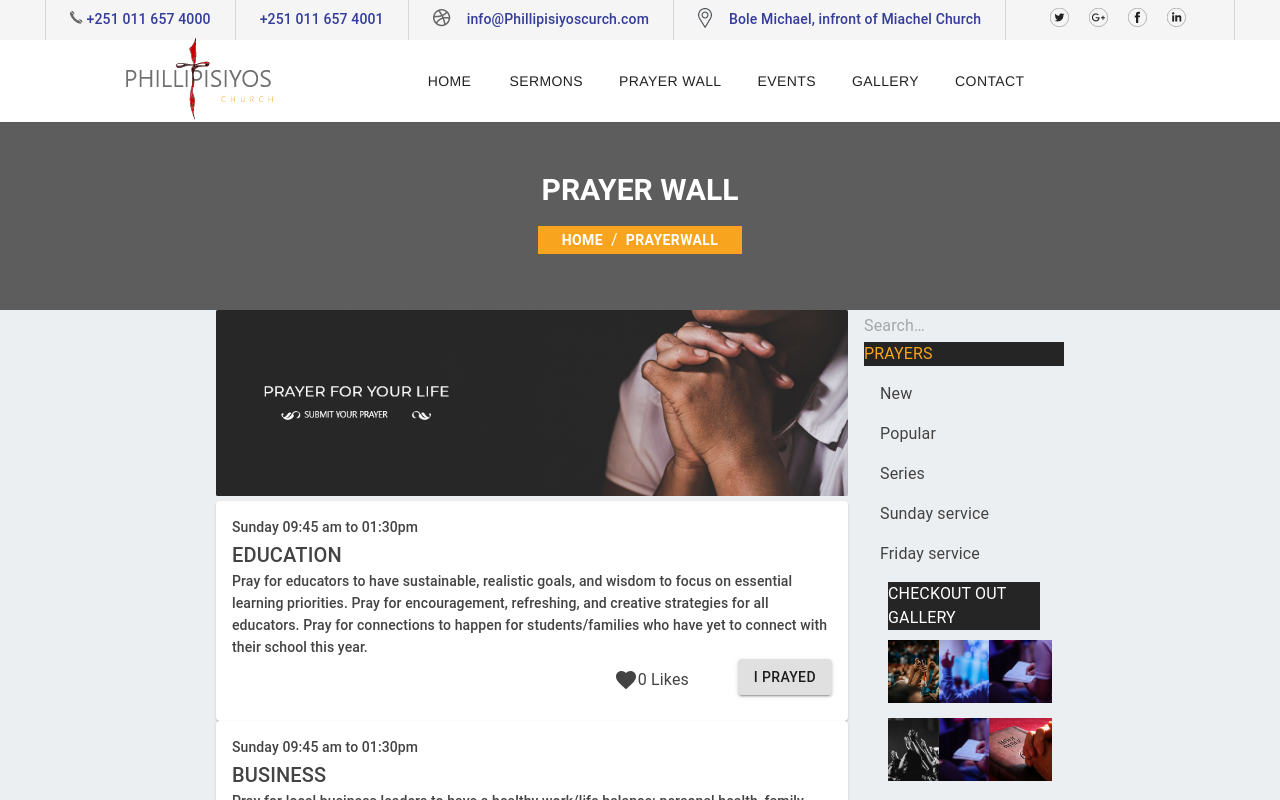
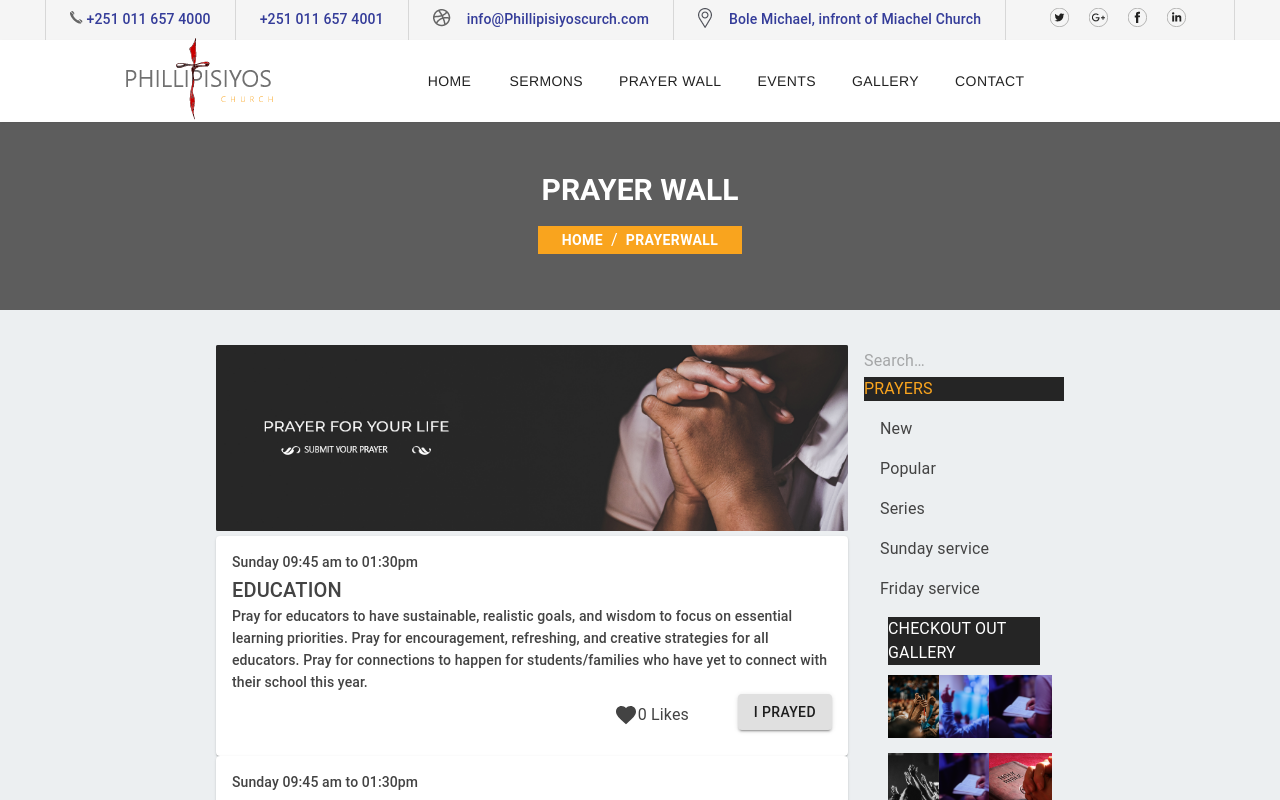
Before and after one commit to Alazar-dev/Filadelfia-web, a React (Create React App) app: page /prayerwall in a window 1280 px wide. Shown: the top 800 px of the page. Built offline with nearby package versions, Linux system fonts and the light colour scheme.

Commit message:
gave margin for body content

```diff
--- a/src/pages/prayerwall/PrayerWall.js
+++ b/src/pages/prayerwall/PrayerWall.js
@@ -22,6 +22,7 @@ import CheckoutGallery from "../../components/gallery/GalleryCheckout";
 const useStyles = makeStyles({
   headerImg: {
     width: "100%",
+    marginTop: 35,
   },
   favoriteButton: {
     cursor: "pointer",
@@ -33,7 +34,8 @@ const useStyles = makeStyles({
   likes: {
     marginTop: 9,
   },
-  mobileView: {
+  sideContent: {
+    marginTop: 35,
     "@media (max-width: 900px)": {
       display: "none",
     },
@@ -183,7 +185,7 @@ const PrayerWall = () => {
             </CardContent>
           </Card>
         </Grid>
-        <Grid className={classes.mobileView} item xs={2}>
+        <Grid className={classes.sideContent} item xs={2}>
           <div>
             <InputBase
               placeholder="Search…"
```
